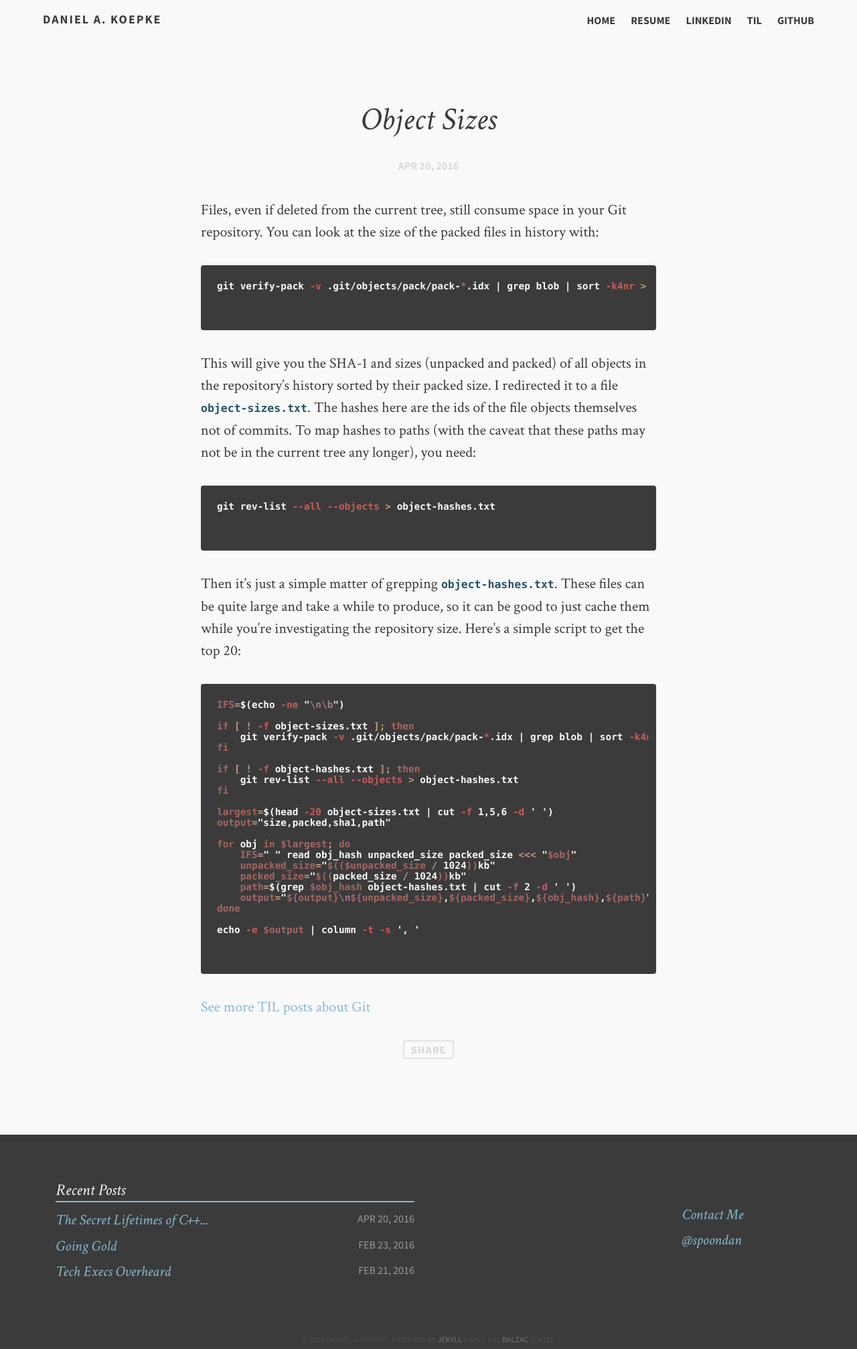
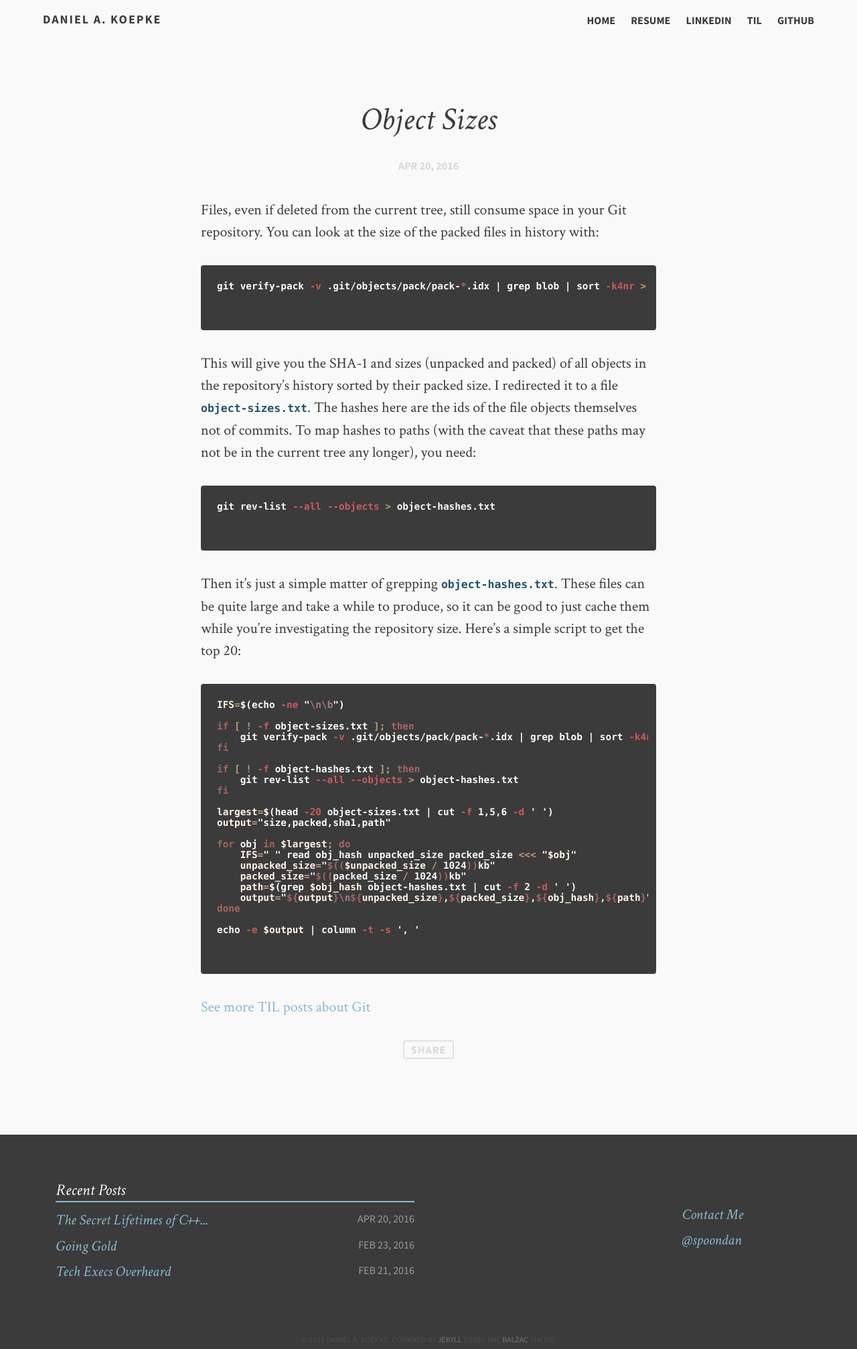
Before and after one commit to dkoepke/dkoepke.github.io, a Jekyll site: the page built from _til/git/git-object-sizes.md, in a window 1280 px wide. Shown: the whole page at 67% size. Built offline with Jekyll 4.4.1, drawn with Linux system fonts in a browser that asks for light colours; comment, search, counter and statistics services are not loaded.

Commit message:
Bash scripts were too rusty colored.

```diff
--- a/_sass/_code.scss
+++ b/_sass/_code.scss
@@ -1,5 +1,5 @@
 pre.highlight code {
-  .k, .kt, .nv {
+  .k, .kt {
     color: #a56662;
   }
 
@@ -7,7 +7,7 @@ pre.highlight code {
     font-style: italic;
   }
 
-  .n {
+  .n, .nv {
     color: #fff4e6;
   }
 
```
